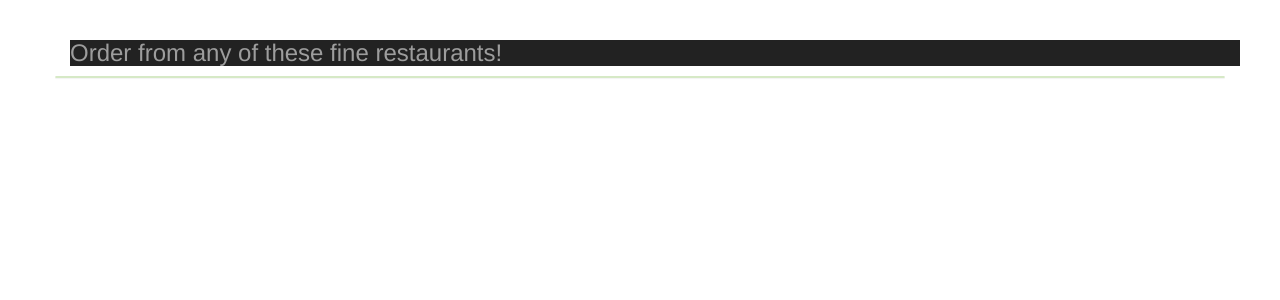
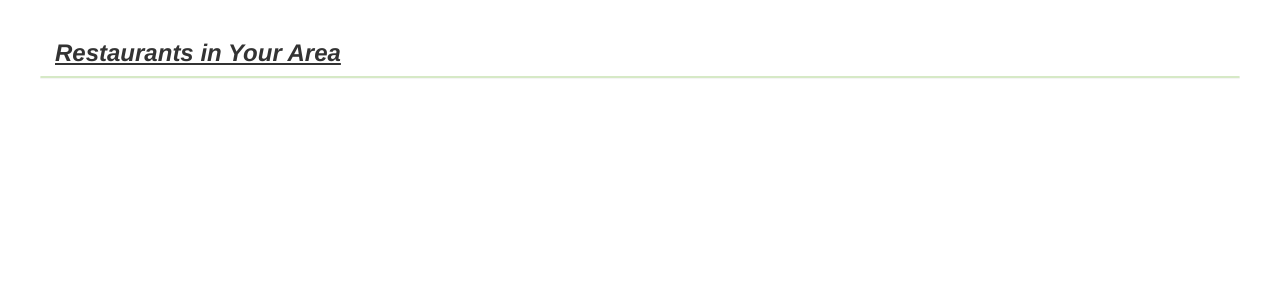
Before and after one commit to tiy-gvl-python-2015-09/restaurant, a Django app: page /restaurant/ in a window 1280 px wide. Shown: the part 72-372 px from the top of the page. Run offline with Django 3.2, Linux system fonts and the light colour scheme; some libraries are stand-ins or nearby versions.

Commit message:
Fixed home button and change restaurant list view

```diff
--- a/restapp/templates/customer_index.html
+++ b/restapp/templates/customer_index.html
@@ -5,15 +5,15 @@
 {% endblock %}
 
 {% block content %}
+
+</div>
     <div class="container">
         <div class="row">
-            <div class="col-m-12" style="background: #222222;color: #9d9d9d;border: 3px #222222">
-                <h3>Order from any of these fine restaurants!</h3>
-            </div>
-        </div>
-    </div>
-    <div class="row">
-        <div class="col-s-12">
+            <div class="col-m-12">
+                <h3 style="font-style: italic"><u><b>Restaurants in Your Area</u></b></h3>
+                <div class="row">
+        <div class="col-s-6"></div>
+        <div class="col-s-6">
             <div class="panel panel-success">
                 {% for object in object_list %}
                     {% if object.user_type == 'restaurant' %}
@@ -24,7 +24,10 @@
                         </div>
                         <div class="panel-body">
                             <ul>
-                                <li>{{ object.get_cuisine_display }}</li>
+                                <p><b>Cuisine</b> <br>{{ object.get_cuisine_display }}</p>
+                            </ul>
+                            <ul>
+                                <p><b>Address</b> <br>{{ object.address }}</p>
                             </ul>
                         </div>
                     {% endif %}
--- a/restapp/templates/welcome.html
+++ b/restapp/templates/welcome.html
@@ -17,8 +17,7 @@
     </h3>
     <br>
     <div class="span7 text-center">
-        <form action="/create_user/" method="post">
-            {% csrf_token %}
+        <form action="/create_user/">
             <button class="btn btn-primary btn-lg" type="submit">
             <div>Sign Up Now!</div>
         </form>
--- a/restapp/views.py
+++ b/restapp/views.py
@@ -68,7 +68,7 @@ class UserRedirectView(View):
             if request.user.profile.name == '':
                 return HttpResponseRedirect(reverse("customer_update", kwargs={"pk": request.user.id}))
             else:
-                return HttpResponseRedirect(reverse("customer_index", kwargs={"pk": request.user.id}))
+                return HttpResponseRedirect(reverse("restaurant_list",))
         else:
             return HttpResponseRedirect(reverse("update_profile", kwargs={"pk": request.user.id}))
 
@@ -82,7 +82,6 @@ class RestaurantIndex(TemplateView):
         context = super(RestaurantIndex, self).get_context_data(**kwargs)
         context['object'] = User.objects.filter(id=kwargs["pk"])[0]
         return context
-
 
 class CustomerIndex(TemplateView):
 
@@ -104,9 +103,8 @@ class CustomerOrderView(ListView):
 
 class CreateItemView(CreateView):
     model = Item
+    fields = ['item_name', 'description', 'price', 'display']
     success_url = '/restaurant/menu_view/'
-
-    fields = ['item_name', 'description', 'price', 'display']
 
     def form_valid(self, form):
         model = form.save(commit=False)
```
